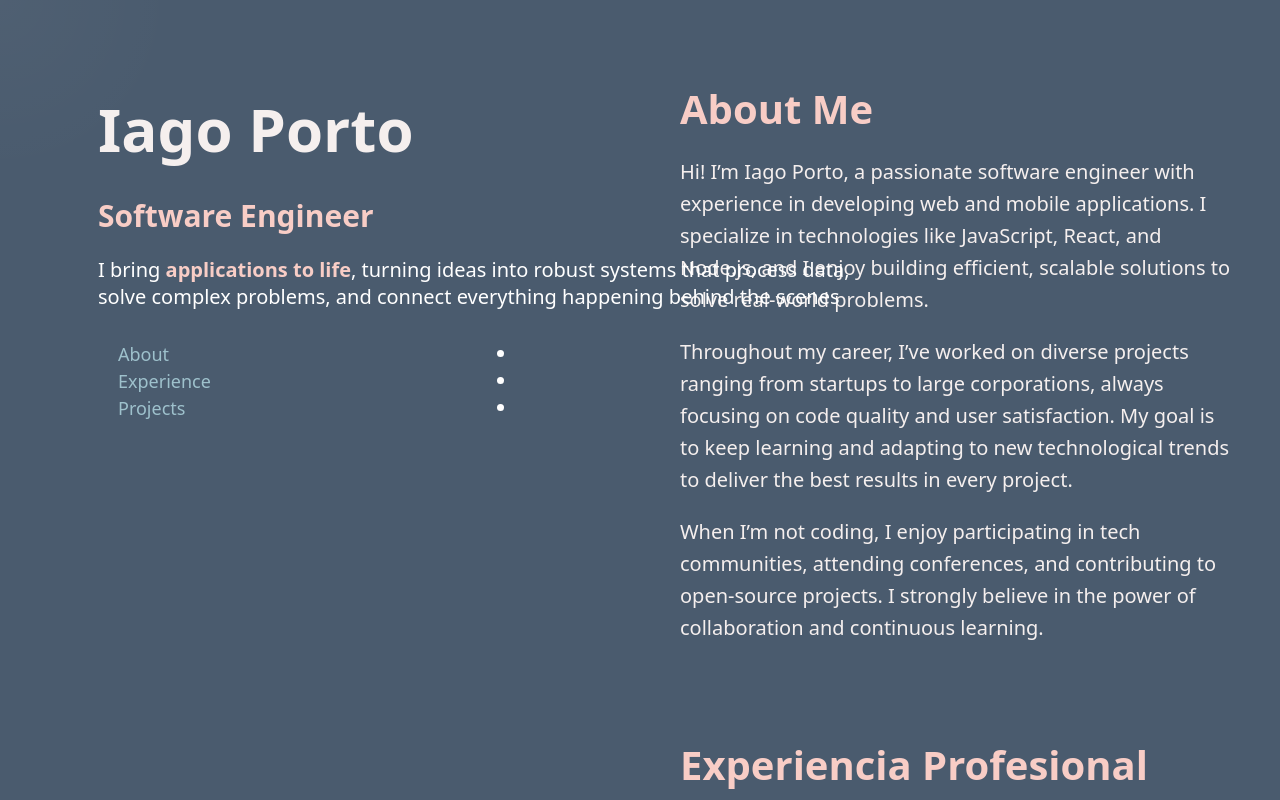
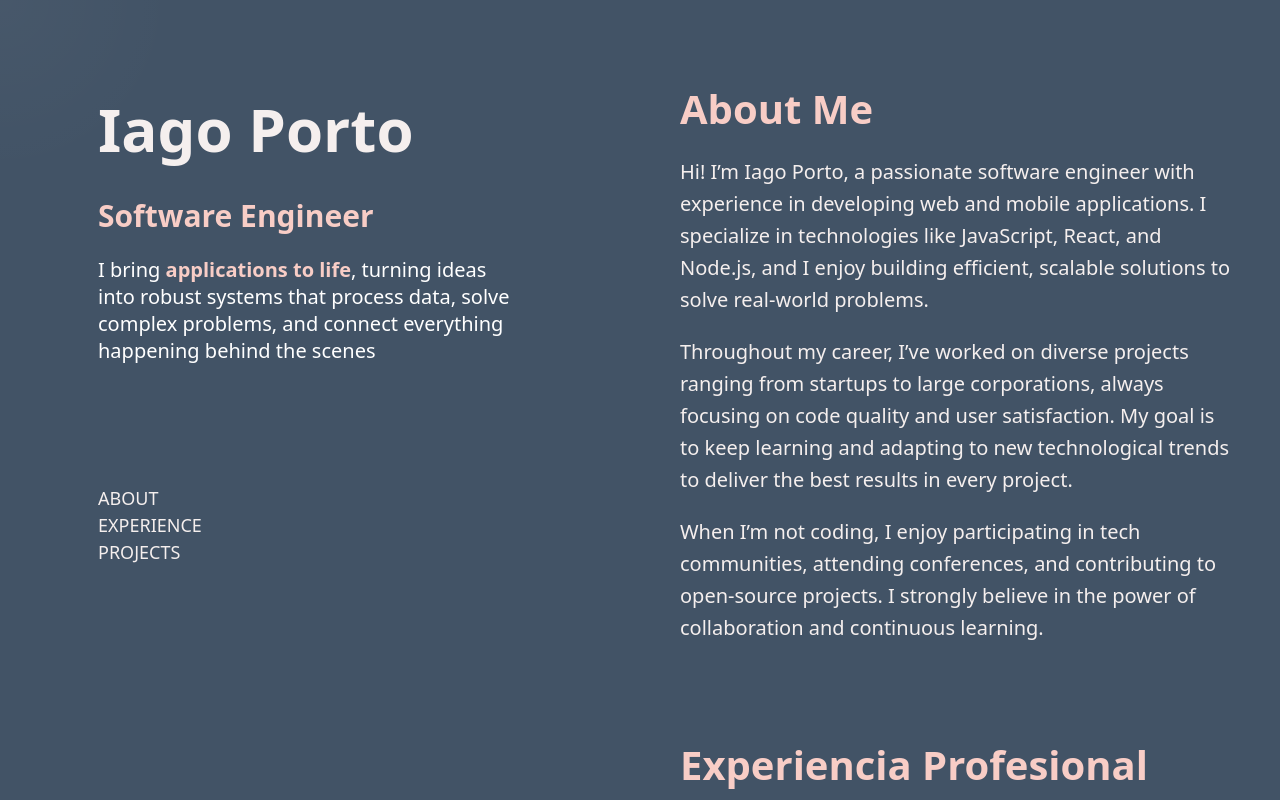
Before and after one commit to IagoPorto/portfolio, a React (Vite) app in the folder portfolio/: page / in a window 1280 px wide. Shown: the top 800 px of the page. Built offline with nearby package versions, Linux system fonts and the light colour scheme.

Commit message:
Adding responsive feature

```diff
--- a/portfolio/src/App.css
+++ b/portfolio/src/App.css
@@ -1,6 +1,7 @@
 /* Estilos generales */
 body {
-  background-color: #4a5b6e;
+  /*background-color: #4a5b6e;*/
+  background-color: #425366;
   color: #f5efee;
   font-family: system-ui;
   font-size: 20px;
@@ -27,26 +28,36 @@ main {
 .left-section {
   padding: 20px;
   margin: 0 70px;
-  align-items: center;
+  max-width: 33%;
   position: fixed;
   justify-content: center;
   padding: 20px;
   color: white;
   display: flex;
   flex-direction: column;
+  text-align:left;
 }
 
+.left-section ul {
+  list-style-type: none;
+  padding-left: 0;
+  margin-left: 0;
+  text-align: left;
+}
+
+
 .presentation h1,
-.presentation h2,
-.presentation p {
+.presentation h2{
   margin-bottom: 10px;
-  max-width: 800px;
+}
+
+.presentation p{
+  margin-bottom: 100px;
 }
 
 .menu-item {
-  color: #9ec1cc;
+  color: #f5efee;
   text-decoration: none;
-  margin-left: -400px;
   font-size: 18px;
   transition: all 0.3s ease;
 }
@@ -65,20 +76,26 @@ main {
 }
 
 @media (max-width: 768px) {
-
   .menu {
     display: none;
   }
 
   main {
     flex-direction: column;
+    padding: 20px;
   }
 
   .left-section {
-    display: none;
+    display: flex;
+    width: 100%;
+    max-width:100%;
+    position: relative;
+    margin-left: 0px;
+    margin-right:0px;
   }
 
   .right-section {
     width: 100%;
+    margin-left: 0;
   }
 }
--- a/portfolio/src/components/Menu.jsx
+++ b/portfolio/src/components/Menu.jsx
@@ -1,5 +1,5 @@
 export function Menu() {
-    const menuItems = ["About", "Experience", "Projects"];
+    const menuItems = ["ABOUT", "EXPERIENCE", "PROJECTS"];
 
     return (
         <nav className="menu">
```
